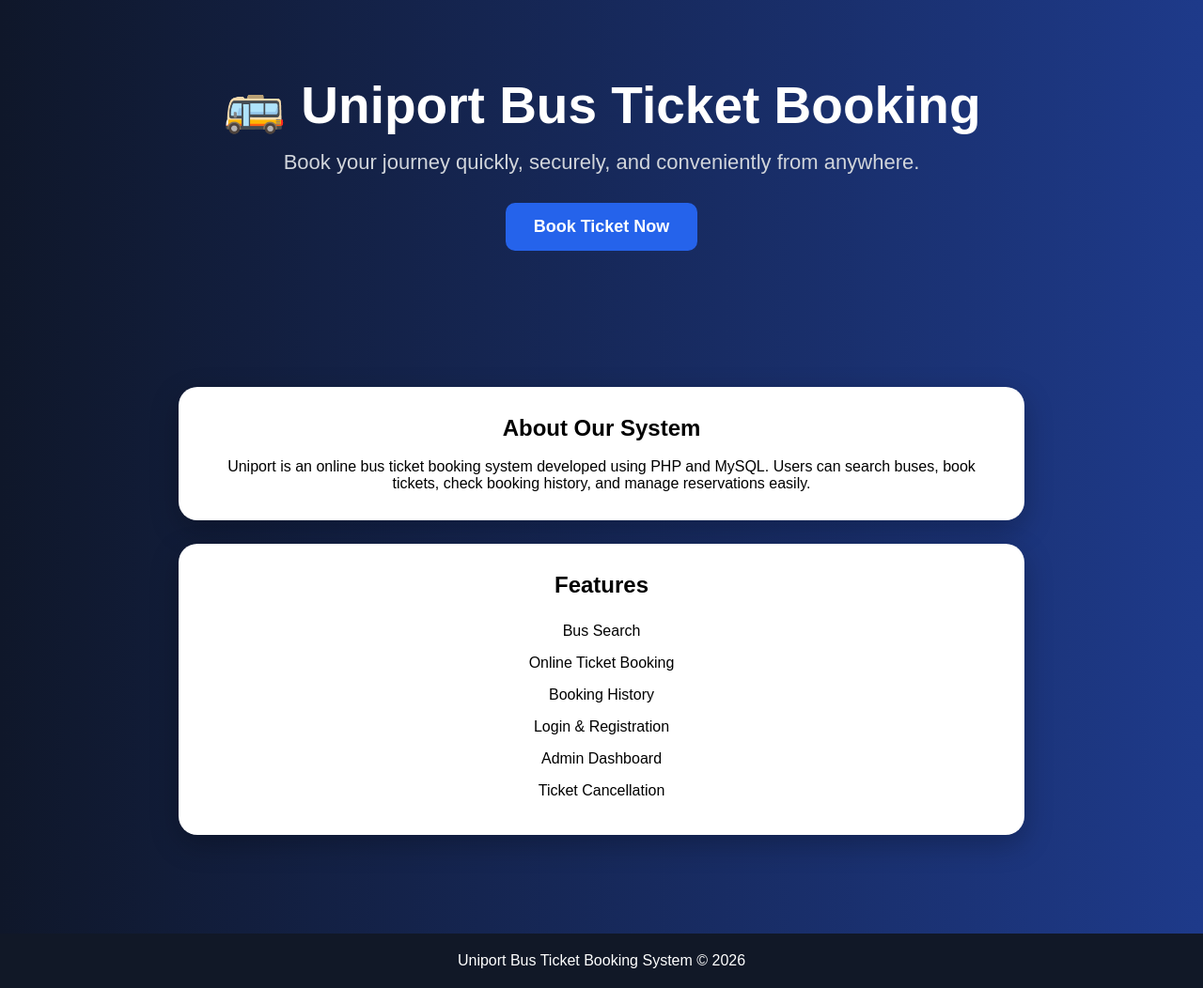
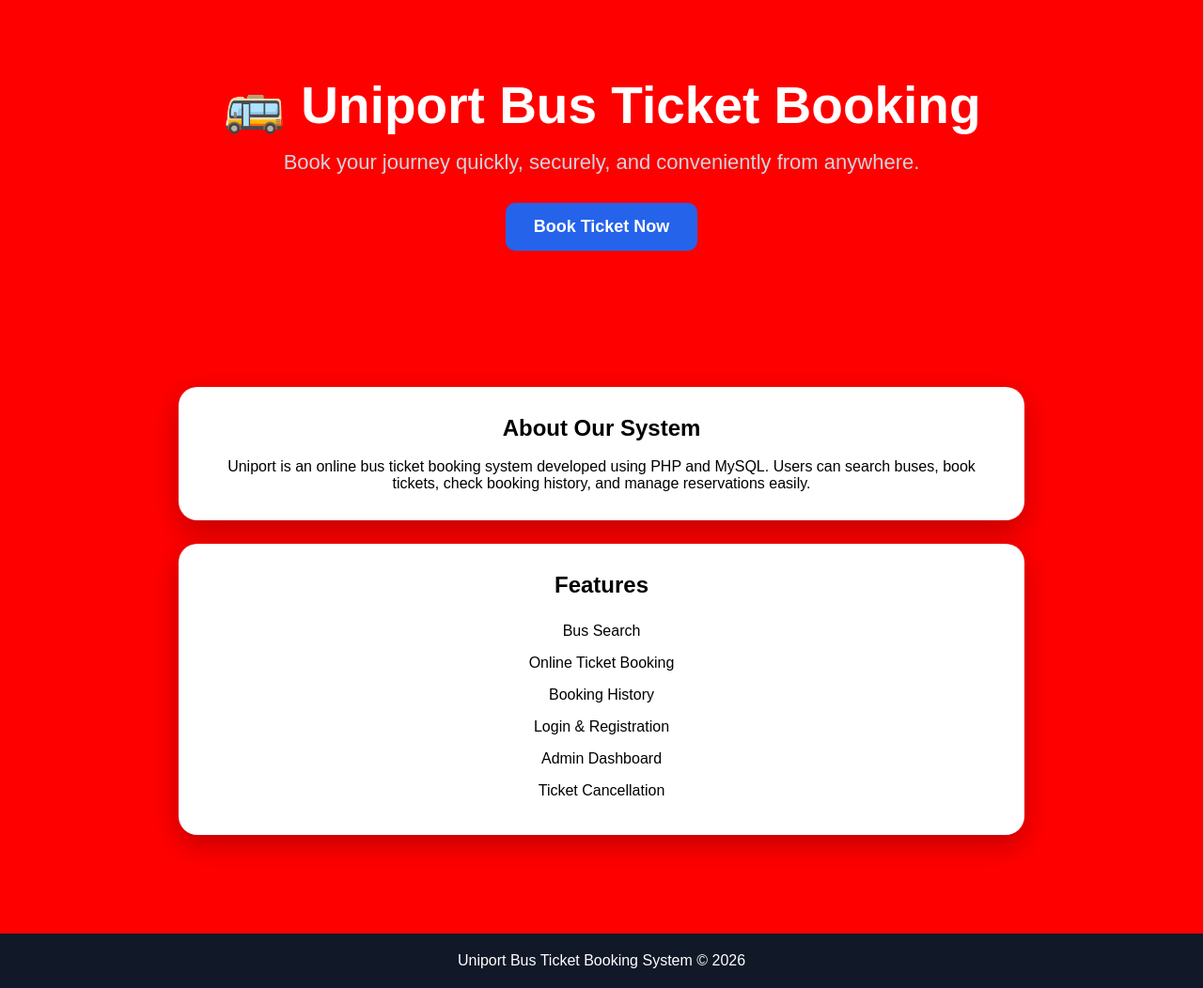
Before and after one commit to farhanmb582-oss/Uniport-Bus-Ticket-Booking-System, a PHP site: page /index.php in a window 1280 px wide. Shown: the part 74-1126 px from the top of the page at 94% size. Run offline with PHP 8.4, Linux system fonts and the light colour scheme.

Commit message:
Updated project files

```diff
--- a/style.css
+++ b/style.css
@@ -236,3 +236,7 @@ footer{
 .btn-book:hover{
     background:#1d4ed8;
 }
+
+body{
+    background:red !important;
+}
```
